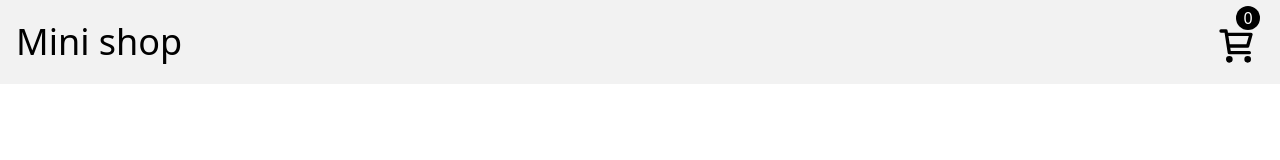
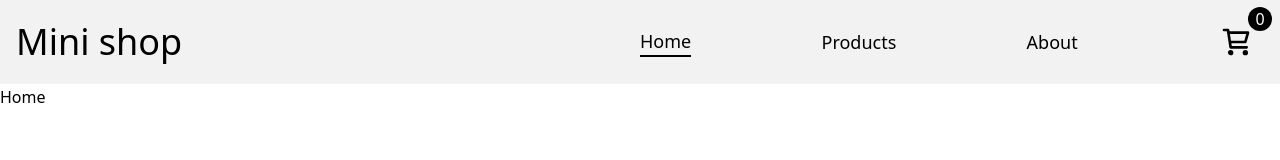
Before and after one commit to Krist15/mini-shop, a React (Vite) app: page / in a window 1280 px wide. Shown: the top 160 px of the page. Built offline with nearby package versions, Linux system fonts and the light colour scheme; no server answers.

Commit message:
Add routes

```diff
--- a/package.json
+++ b/package.json
@@ -11,7 +11,8 @@
   },
   "dependencies": {
     "react": "^18.2.0",
-    "react-dom": "^18.2.0"
+    "react-dom": "^18.2.0",
+    "react-router-dom": "^6.14.2"
   },
   "devDependencies": {
     "@types/react": "^18.2.15",
--- a/src/App.tsx
+++ b/src/App.tsx
@@ -1,7 +1,9 @@
 import Header from './components/Header';
 import ProductList from './components/ProductList';
 import Cart from './components/Cart';
+import Home from './components/Home';
 import { useState } from 'react';
+import { Routes, Route } from 'react-router-dom';
 
 export default function App() {
   const [viewCart, setViewCart] = useState(false);
@@ -12,7 +14,20 @@ export default function App() {
         viewCart={viewCart}
         setViewCart={setViewCart}
       />
-      {viewCart ? <Cart /> : <ProductList />}
+      <Routes>
+        <Route
+          path="/"
+          element={<Home />}
+        />
+        <Route
+          path="/products"
+          element={<ProductList />}
+        />
+        <Route
+          path="/cart"
+          element={<Cart />}
+        />
+      </Routes>
     </div>
   );
 }
--- a/src/components/Header.tsx
+++ b/src/components/Header.tsx
@@ -1,3 +1,4 @@
+import { NavLink } from 'react-router-dom';
 import Nav from './Nav';
 
 type PropType = {
@@ -10,12 +11,49 @@ export default function Header({ viewCart, setViewCart }: PropType) {
     <header className="flex justify-between items-center w-full h-[5.3rem] px-4 bg-black/5 sticky top-0 backdrop-blur-md border-b-[0.5px] border-b-white saturate-150">
       <div className="header__title-bar">
         <h1 className="text-black text-4xl ">Mini shop</h1>
-        <div className="header__price-box"></div>
       </div>
-      <Nav
-        viewCart={viewCart}
-        setViewCart={setViewCart}
-      />
+      <div className="flex items-center justify-between w-1/2 h-1/2">
+        <NavLink
+          to="/"
+          className={({ isActive, isPending }) =>
+            isPending
+              ? ''
+              : isActive
+              ? 'text-lg border-b-2 border-black'
+              : 'text-lg'
+          }
+        >
+          Home
+        </NavLink>
+        <NavLink
+          to="/products"
+          className={({ isActive, isPending }) =>
+            isPending
+              ? ''
+              : isActive
+              ? 'text-lg border-b-2 border-black'
+              : 'text-lg'
+          }
+        >
+          Products
+        </NavLink>
+        <NavLink
+          to="/about"
+          className={({ isActive, isPending }) =>
+            isPending
+              ? ''
+              : isActive
+              ? 'text-lg border-b-2 border-black'
+              : 'text-lg'
+          }
+        >
+          About
+        </NavLink>
+        <Nav
+          viewCart={viewCart}
+          setViewCart={setViewCart}
+        />
+      </div>
     </header>
   );
 
--- /dev/null
+++ b/src/components/Home.tsx
@@ -0,0 +1,7 @@
+export default function Home() {
+  return (
+    <div>
+      <h2>Home</h2>
+    </div>
+  );
+}
--- a/src/components/Nav.tsx
+++ b/src/components/Nav.tsx
@@ -1,3 +1,4 @@
+import { Link } from 'react-router-dom';
 import cartIcon from '../assets/cart.svg';
 import homeIcon from '../assets/home.svg';
 import useCart from '../hooks/useCart';
@@ -9,30 +10,36 @@ type PropType = {
 
 export default function Nav({ viewCart, setViewCart }: PropType) {
   const { totalItems } = useCart();
+  console.log(totalItems);
 
   return (
     <div>
       {viewCart ? (
-        <button onClick={() => setViewCart(false)}>
+        <Link
+          onClick={() => setViewCart(false)}
+          to="/products"
+        >
           <img
             src={homeIcon}
-            alt="home icon"
+            alt="Home Icon"
             className="h-12 w-14 p-2 hover:scale-105 transition ease-in-out relative"
           />
-        </button>
+        </Link>
       ) : (
-        <button
+        <Link
           onClick={() => setViewCart(true)}
-          className="h-12 w-14 p-2 hover:scale-105 transition ease-in-out relative animate-shake"
+          to="/cart"
+          className="relative h-12 w-14 p-2 hover:scale-105 transition ease-in-out"
         >
           <img
             src={cartIcon}
-            alt=""
+            alt="Cart Icon"
+            className="h-12 w-14 p-2 hover:scale-105 transition ease-in-out"
           />
-          <span className="absolute flex items-center justify-center -top-3 right-1 w-6 h-6 rounded-full bg-black text-white">
+          <span className="absolute flex items-center justify-center left-10 top-5 w-6 h-6 rounded-full bg-black text-white">
             {totalItems}
           </span>
-        </button>
+        </Link>
       )}
     </div>
   );
--- a/src/components/Product.tsx
+++ b/src/components/Product.tsx
@@ -17,7 +17,7 @@ export default function Product({
   const onAddToCart = () =>
     dispatch({ type: REDUCER_ACTIONS.ADD, payload: { ...product, qty: 1 } });
 
-  const itemInCart = inCart && '🛒';
+  const itemInCart = inCart && ' 🛒 ';
 
   return (
     <article className="w-72 h-72">
--- a/src/components/ProductList.tsx
+++ b/src/components/ProductList.tsx
@@ -7,7 +7,7 @@ export default function ProductList() {
   const { dispatch, REDUCER_ACTIONS, cart } = useCart();
   const { products } = useProducts();
 
-  if (products.length === 0) return <Spinner />;
+  if (!products.length) return <Spinner />;
 
   return (
     <main className="flex flex-wrap gap-10 justify-between">
--- a/src/main.tsx
+++ b/src/main.tsx
@@ -1,5 +1,6 @@
 import React from 'react';
 import ReactDOM from 'react-dom/client';
+import { BrowserRouter } from 'react-router-dom';
 import App from './App.tsx';
 import './index.css';
 
@@ -8,10 +9,12 @@ import { ProductsProvider } from './context/ProductsProvider.tsx';
 
 ReactDOM.createRoot(document.getElementById('root')!).render(
   <React.StrictMode>
-    <ProductsProvider>
-      <CartProvider>
-        <App />
-      </CartProvider>
-    </ProductsProvider>
+    <BrowserRouter>
+      <ProductsProvider>
+        <CartProvider>
+          <App />
+        </CartProvider>
+      </ProductsProvider>
+    </BrowserRouter>
   </React.StrictMode>
 );
```
Also changed, not shown: 1 other file (tests, documents, lock files or other folders).
